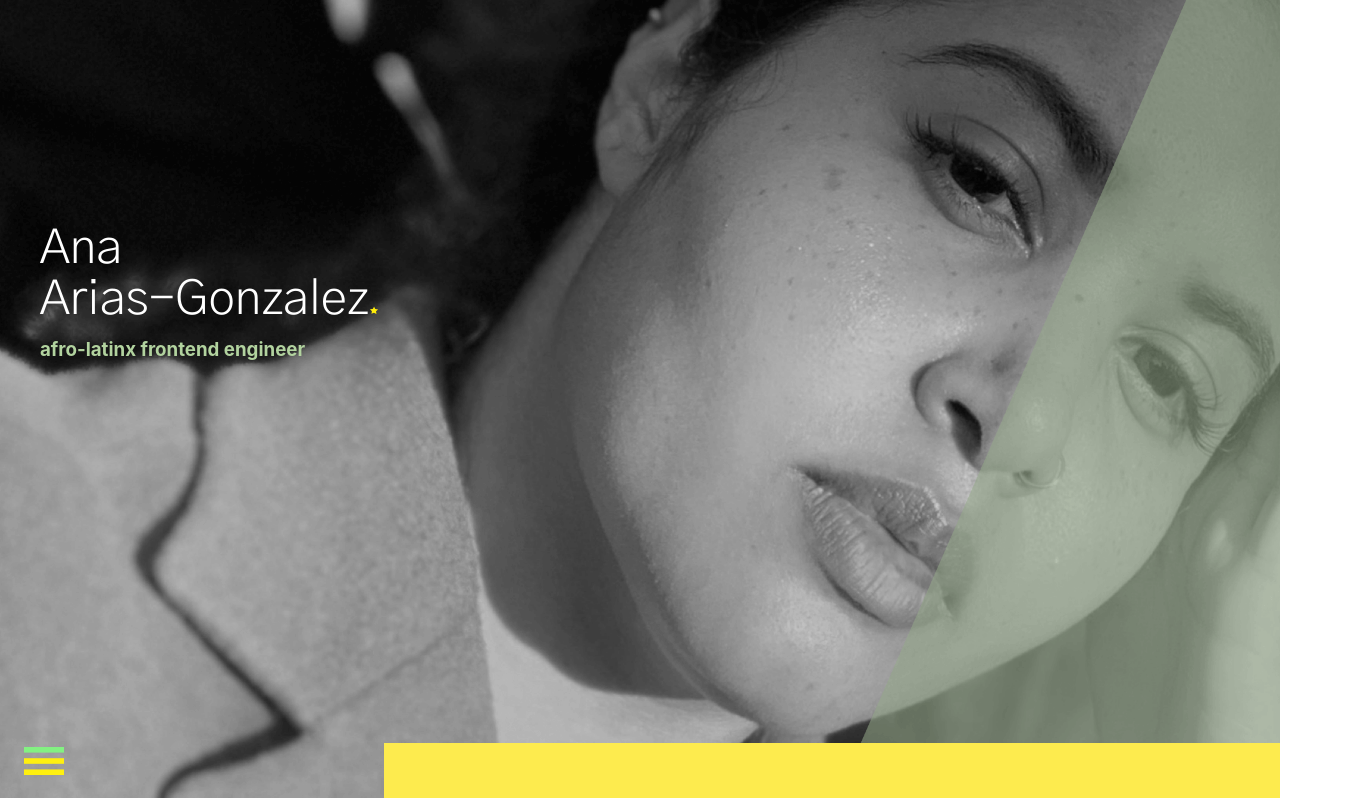
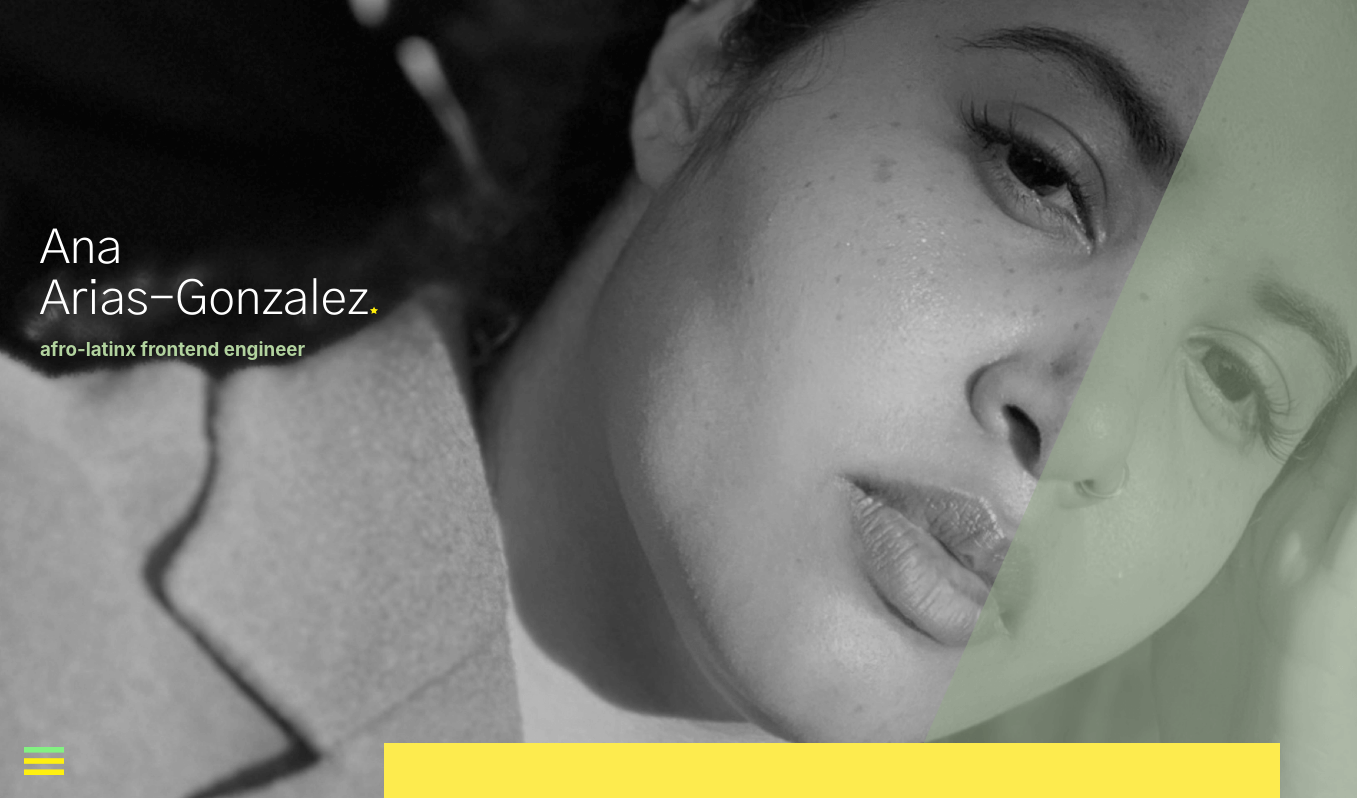
Before and after one commit to aariasgonz21/ananas-dot-dev, a React (Create React App) app: page / in a window 1280 px wide. Shown: the top 798 px of the page, 1357 px wide, since content can reach past the window. Built offline with nearby package versions, Linux system fonts and the light colour scheme.

Commit message:
its monday man

```diff
--- a/src/stylesheets/home.scss
+++ b/src/stylesheets/home.scss
@@ -5,7 +5,7 @@
 /**** VARIABLES ****/
 $info-phone: "only screen and (max-width: 430px)";
 $info-tablet: "only screen and (min-width: 431px) and (max-width: 1025px)";
-$width: -webkit-fill-available;
+$width: 106%;
 $height: 100vh;
 $head-font: 'Gothic A1', serif;
 $text-font: 'Source Sans Pro', sans-serif;
```
